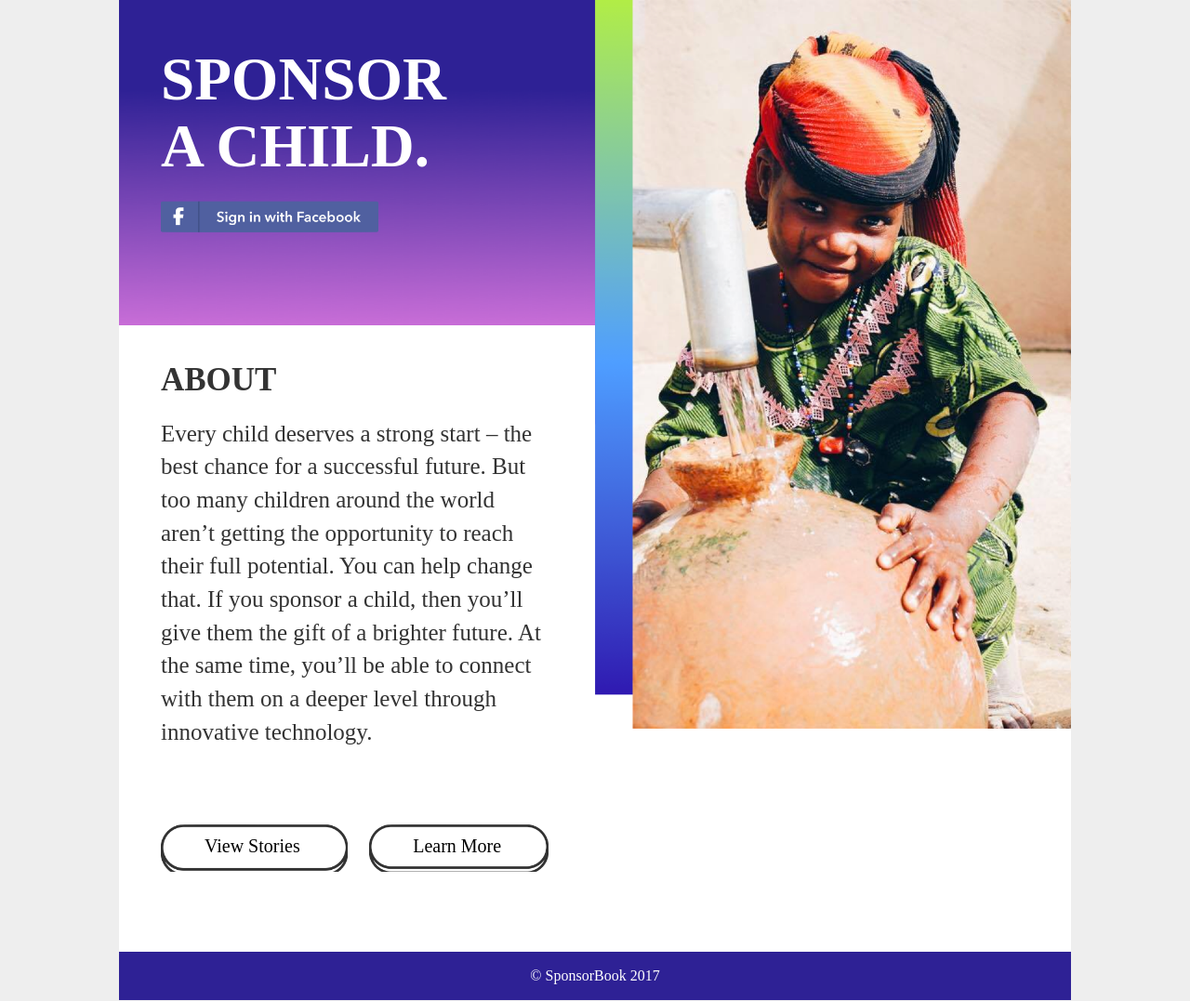
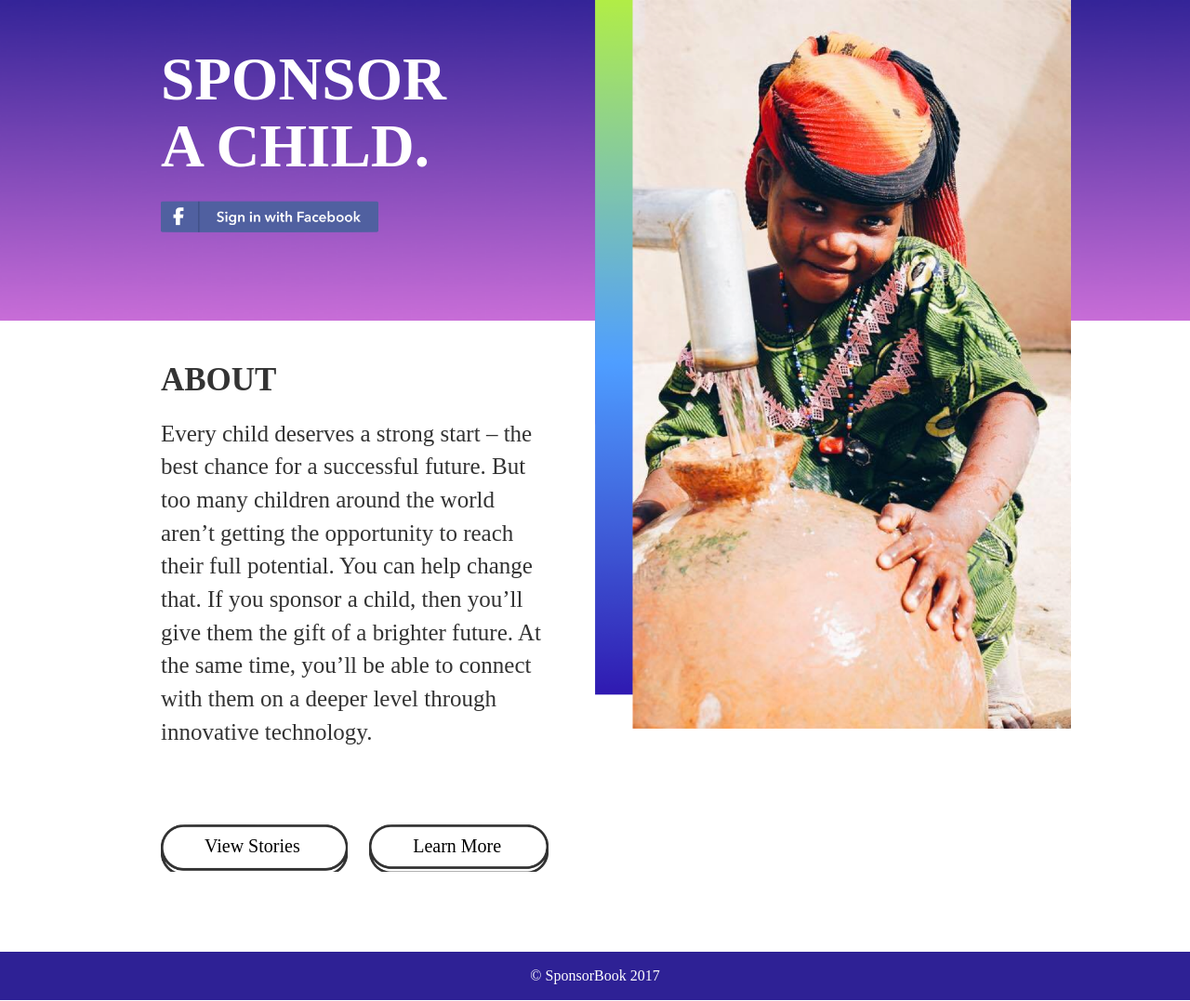
Before and after one commit to roger-lai/SponsorBook, a Flask app: page / in a window 1280 px wide. Shown: the whole page at 93% size. Run offline with Flask 2, Linux system fonts and the light colour scheme; some libraries are stand-ins or nearby versions; some web fonts are replaced.

Commit message:
fix background

```diff
--- a/SponsorBook/static/css/style.css
+++ b/SponsorBook/static/css/style.css
@@ -9,13 +9,18 @@ body {
 }
 
 body {
-  background: #eee;
+  background-color: #fff;
   font-family: 'Avenir Next';
 }
 
 .container {
+  width: 100%;
+  padding: 0;
+  margin: 0 auto;
+}
+
+.landing {
   width: 80%;
-  padding: 0;
   margin: 0 auto;
 }
 
@@ -29,6 +34,11 @@ body {
   padding-right: 0;
 }
 
+.stories-container {
+  background-color: #fff;
+  margin: 0 auto;
+  width: 80%;
+}
 .stories-container [class*="col-"] {
   padding: 35px;
 }
@@ -69,14 +79,15 @@ h2 {
   background-color: #fff;
   min-height: 100%;
   margin-bottom: -52px;
+  background: url(../images/nav-bg.png);
+  background-repeat: no-repeat;
+  background-size: 100% auto;
+  background-position: center -150px;
 }
-.page-wrapper.landing nav {
+.page-wrapper .landing nav {
   height: 350px;
 }
-.page-wrapper.login nav {
-  height: 300px;
-}
-.page-wrapper.stories nav {
+.page-wrapper .stories nav {
   height: 200px;
 }
 
@@ -106,8 +117,6 @@ main {
 
 nav {
   padding-right: 0 !important;
-  background: url(../images/nav-bg.png);
-  background-size: cover;
   color: #fff;
 }
 nav img {
--- a/SponsorBook/static/css/style.scss
+++ b/SponsorBook/static/css/style.scss
@@ -10,14 +10,18 @@ body {
 }
 
 body {
-  background: #eee;
-  // background-color: #fff;
+  background-color: #fff;
   font-family: 'Avenir Next';
 }
 
 .container {
+  width: 100%;
+  padding: 0;
+  margin: 0 auto;
+}
+
+.landing {
   width: 80%;
-  padding: 0;
   margin: 0 auto;
 }
 
@@ -32,6 +36,10 @@ body {
 }
 
 .stories-container {
+  background-color: #fff;
+  margin: 0 auto;
+  width: 80%;
+
   [class*="col-"] {
     padding: 35px;
   }
@@ -74,16 +82,16 @@ h2 {
   background-color: #fff;
   min-height: 100%;
   margin-bottom: -52px;
+  background: url(../images/nav-bg.png);
+  background-repeat: no-repeat;
+  background-size: 100% auto;
+  background-position: center -150px;
 
-  &.landing nav {
+  .landing nav {
     height: 350px;
   }
 
-  &.login nav {
-    height: 300px;
-  }
-
-  &.stories nav {
+  .stories nav {
     height: 200px;
   }
 }
@@ -116,8 +124,6 @@ main {
 
 nav {
   padding-right: 0 !important;
-  background: url(../images/nav-bg.png);
-  background-size: cover;
   color: #fff;
 
   img {
--- a/SponsorBook/templates/index.html
+++ b/SponsorBook/templates/index.html
@@ -12,7 +12,8 @@
 </head>
 <body>
 
-  <div class="page-wrapper container landing">
+  <div class="page-wrapper container">
+		<div class="landing">
 	    <div class="row">
 	      <div class="col-md-6">
 	        <div class="row">
@@ -36,6 +37,7 @@
 	        <a href="/stories" class="button">Learn More</a>
 	      </main>
 	    </div>
+		</div>
 		<div class="row">
 			<footer class="col-md-12">
 				<p>&copy; SponsorBook 2017</p>
--- a/SponsorBook/templates/stories.html
+++ b/SponsorBook/templates/stories.html
@@ -21,10 +21,10 @@
 <body>
 
     <!-- Page Content -->
-    <div class="page-wrapper container stories">
+    <div class="page-wrapper container">
 
         <!-- Page Header -->
-        <div class="row">
+        <div class="row stories">
             <nav class="col-md-12">
               <p><a href="/">&lt; Home</a></p>
               <h1>Read My Story.</h1>
@@ -102,7 +102,7 @@
         <footer>
             <div class="row">
                 <div class="col-lg-12">
-                    <p>Copyright &copy; SponsorBook 2017</p>
+                    <p>&copy; SponsorBook 2017</p>
                 </div>
             </div>
             <!-- /.row -->
```
Lines whose indentation alone changed are shown as unchanged.
